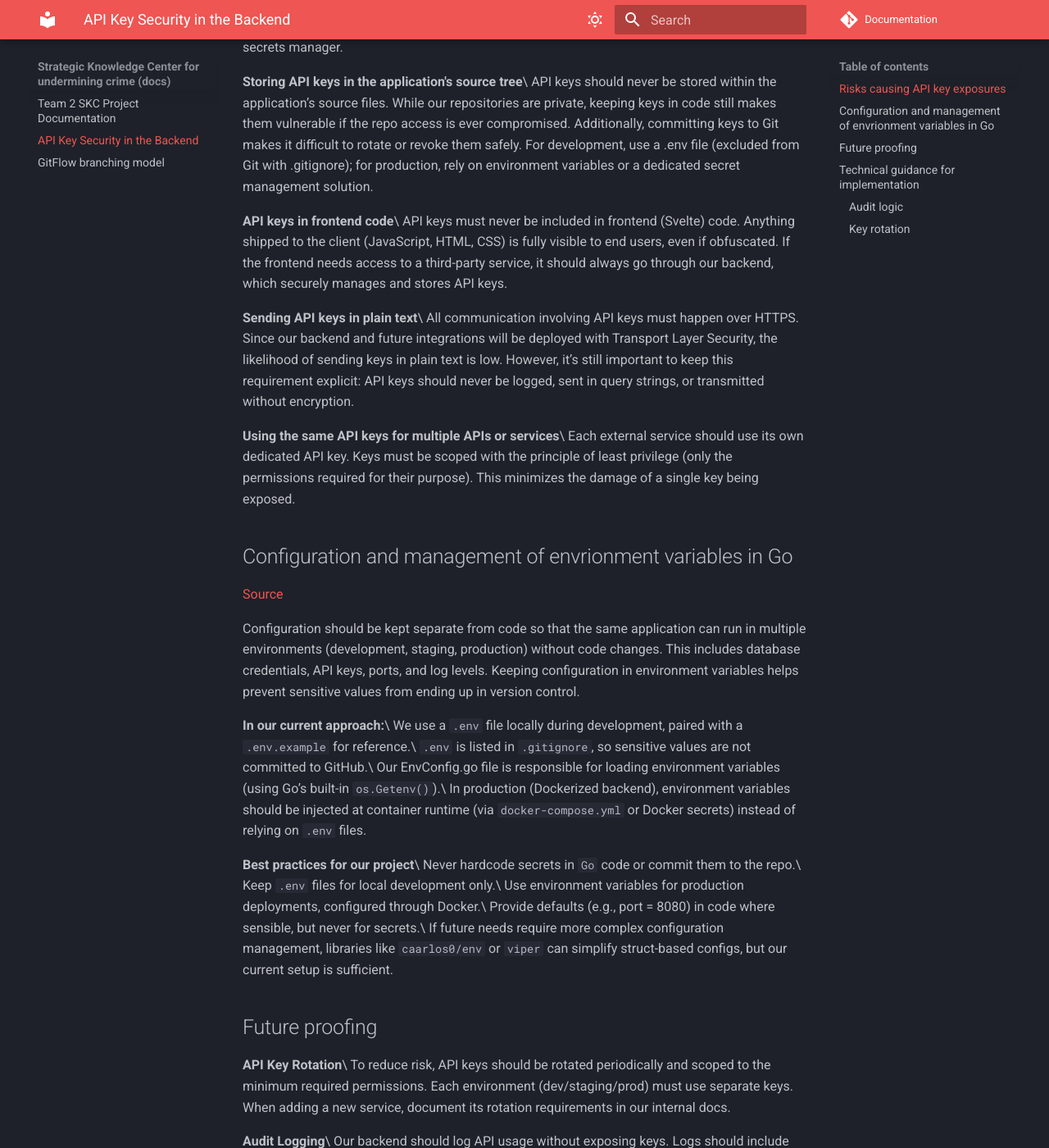
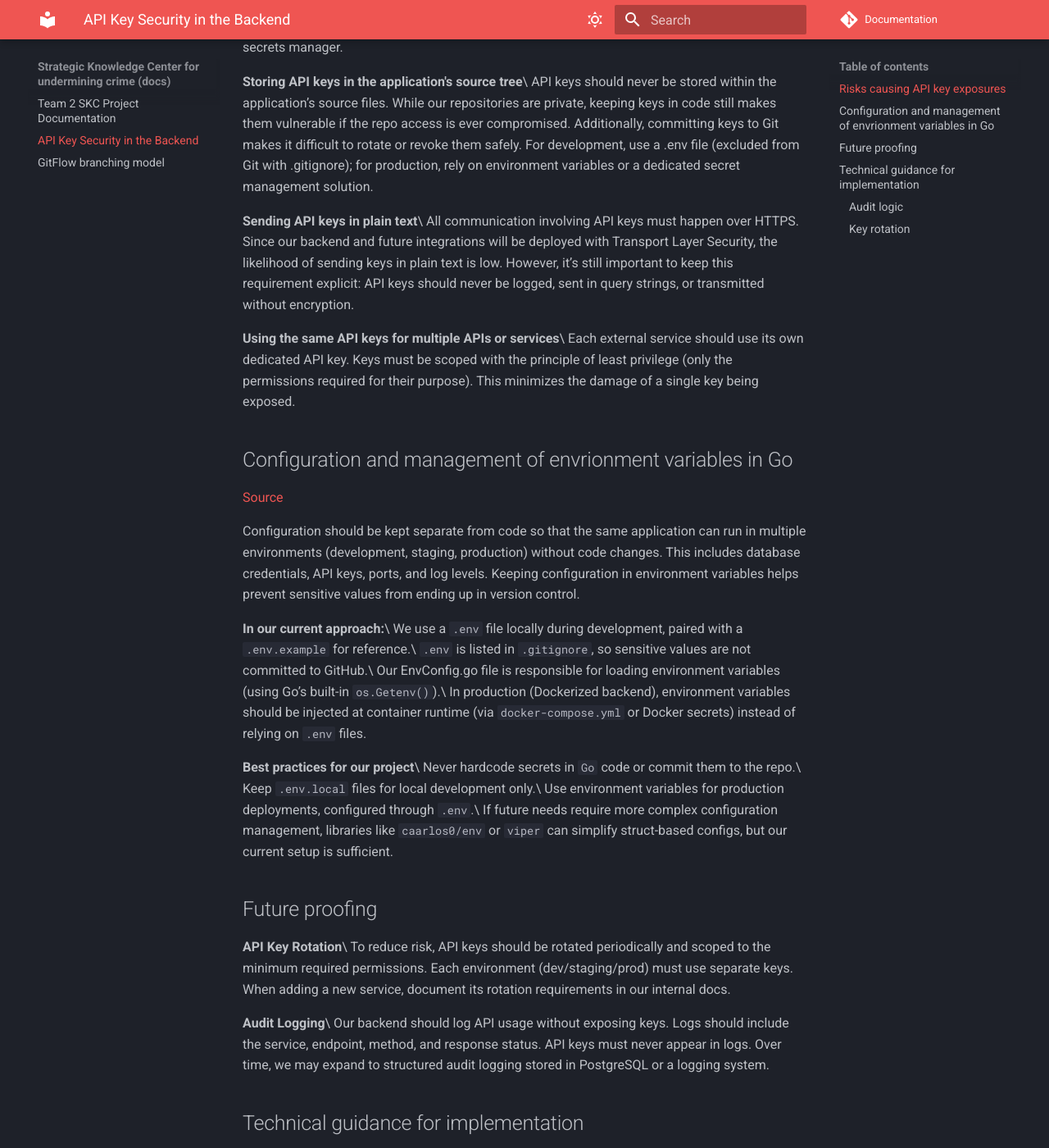
Before and after one commit to Team02SE/Documentation, an MkDocs documentation site: the page built from docs/api key security.md, in a window 1280 px wide and 1400 px high, scrolled down 446 px. Shown: the whole window at 82% size. Built offline with MkDocs 1.6.1 and Material for MkDocs 9.7.7, drawn with Linux system fonts in a browser that asks for light colours; comment, search, counter and statistics services are not loaded; some of the changed text lies outside the part shown.

Commit message:
Update api key security.md
updated based on review

````diff
--- a/docs/api key security.md
+++ b/docs/api key security.md
@@ -10,9 +10,6 @@ Never embed API keys directly in the application code. Even though our repositor
 
 **Storing API keys in the application's source tree**\
 API keys should never be stored within the application’s source files. While our repositories are private, keeping keys in code still makes them vulnerable if the repo access is ever compromised. Additionally, committing keys to Git makes it difficult to rotate or revoke them safely. For development, use a .env file (excluded from Git with .gitignore); for production, rely on environment variables or a dedicated secret management solution.
-
-**API keys in frontend code**\
-API keys must never be included in frontend (Svelte) code. Anything shipped to the client (JavaScript, HTML, CSS) is fully visible to end users, even if obfuscated. If the frontend needs access to a third-party service, it should always go through our backend, which securely manages and stores API keys.
 
 **Sending API keys in plain text**\
 All communication involving API keys must happen over HTTPS. Since our backend and future integrations will be deployed with Transport Layer Security, the likelihood of sending keys in plain text is low. However, it’s still important to keep this requirement explicit: API keys should never be logged, sent in query strings, or transmitted without encryption.
@@ -34,9 +31,8 @@ In production (Dockerized backend), environment variables should be injected at
 
 **Best practices for our project**\
 Never hardcode secrets in `Go` code or commit them to the repo.\
-Keep `.env` files for local development only.\
-Use environment variables for production deployments, configured through Docker.\
-Provide defaults (e.g., port = 8080) in code where sensible, but never for secrets.\
+Keep `.env.local` files for local development only.\
+Use environment variables for production deployments, configured through `.env`.\
 If future needs require more complex configuration management, libraries like `caarlos0/env` or `viper` can simplify struct-based configs, but our current setup is sufficient.
 
 ## Future proofing
@@ -52,7 +48,7 @@ Our backend should log API usage without exposing keys. Logs should include the
 The API keys must always be stored securely and never exposed to the frontend. This means they reside in environment variables that are loaded by the `Go` backend. During development, values can be provided in a `.env` file, ignored by **Git**. In staging and production, environment variables are injected at **container runtime** through the Docker configuration. The application retrieves them at startup using our `EnvConfig.go` file, via Go’s `os.Getenv()`. This ensures that secrets are not hardcoded in the source code or inadvertently included in a frontend build.
 
 ```
-apiKey := os.Getenv("STRIPE_API_KEY")
+apiKey := EnvConfig.GetAPIKey()
 if apiKey == "" {
     log.Fatal("missing STRIPE_API_KEY")
 }
````
